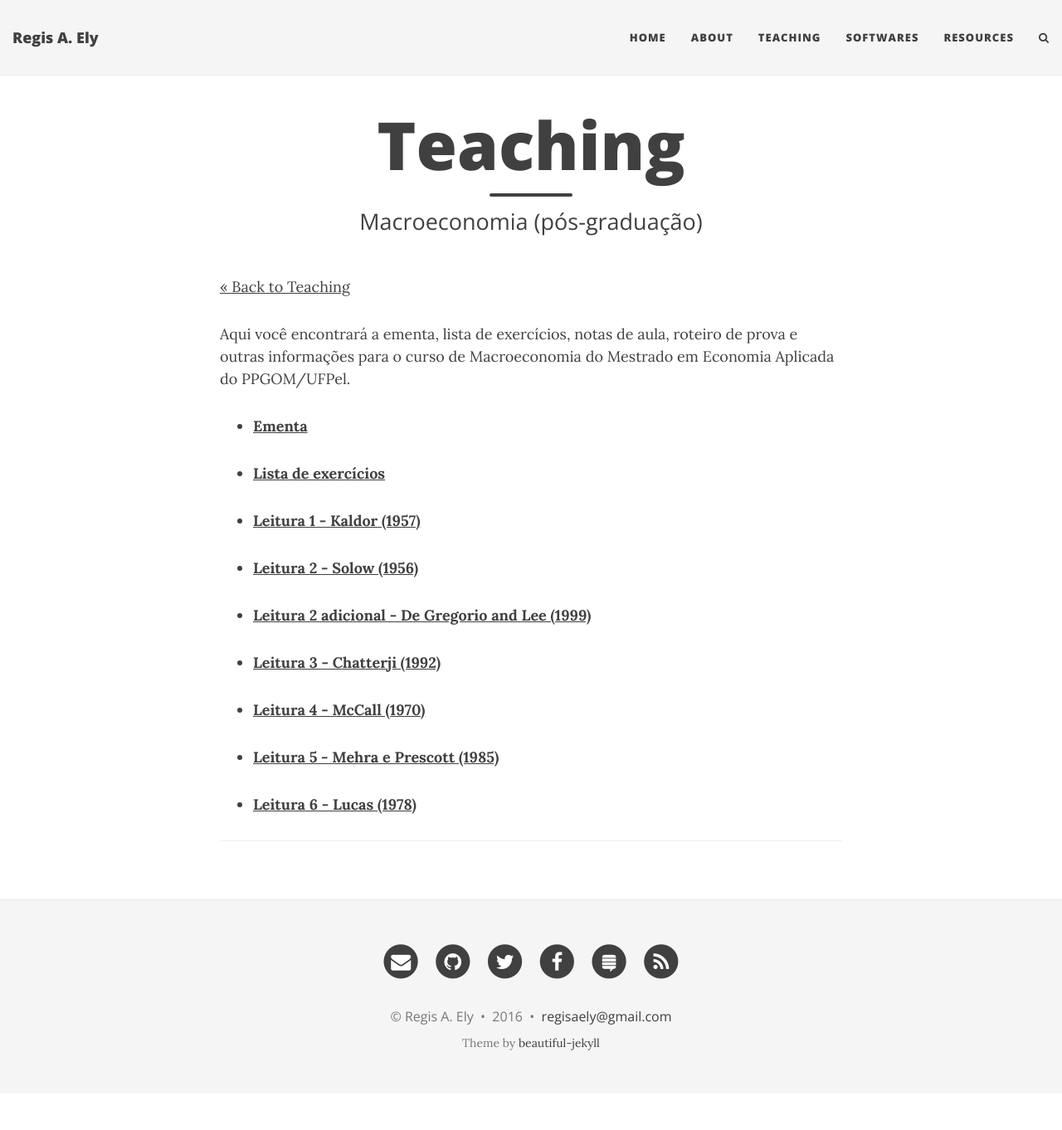
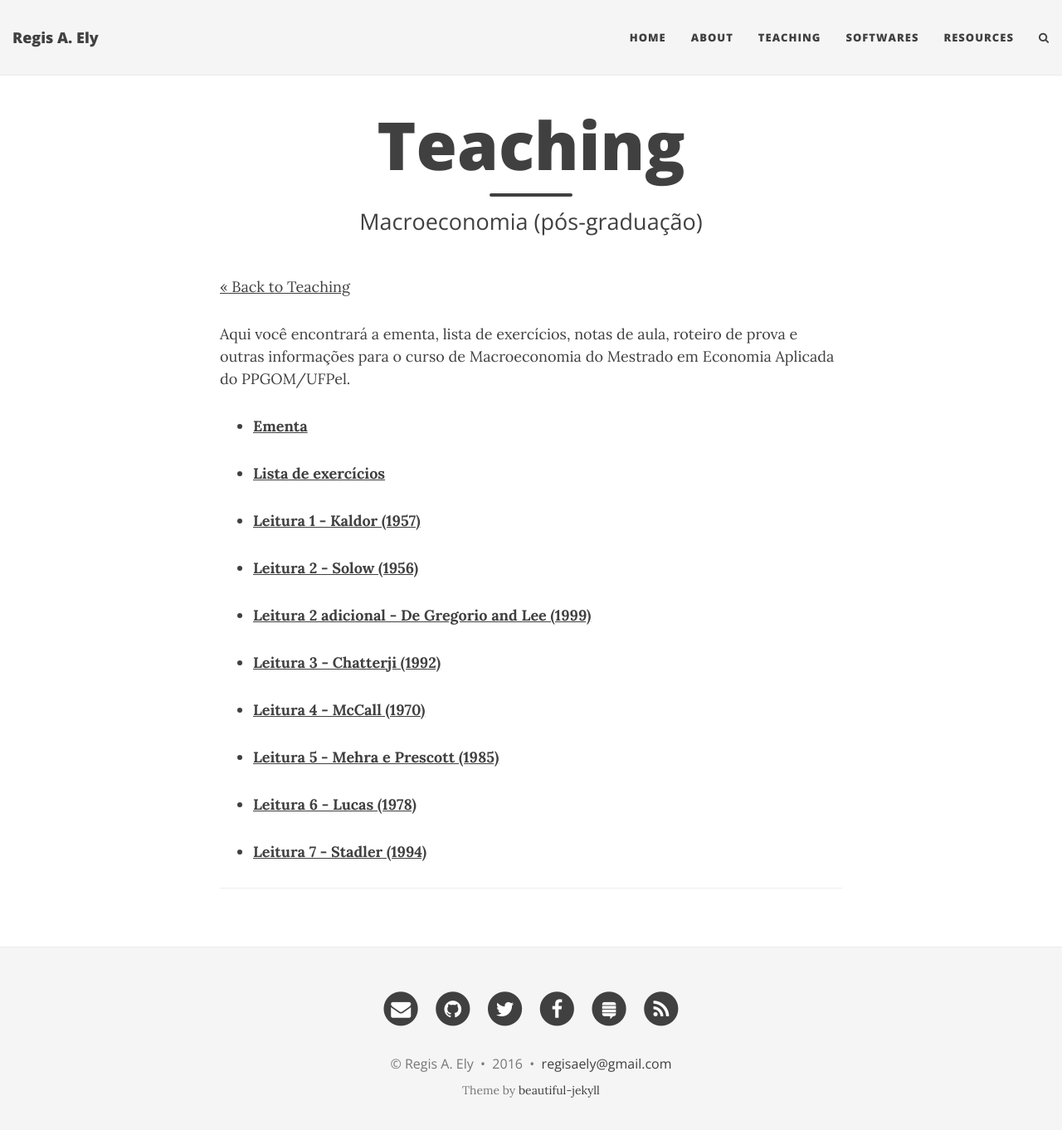
Before and after one commit to regisely/regisely.github.io, a Jekyll site: the page built from macro.md, in a window 1280 px wide and 1375 px high. Shown: the top 1362 px of the window at 83% size. Built offline with Jekyll 4.4.1, drawn with Linux system fonts in a browser that asks for light colours; nearby versions of some CDN libraries.

Commit message:
Macro text

```diff
--- a/macro.md
+++ b/macro.md
@@ -26,4 +26,6 @@ Aqui você encontrará a ementa, lista de exercícios, notas de aula, roteiro de
 
 - **[Leitura 6 - Lucas (1978)](/files/lucas_tree.pdf)**
 
+- **[Leitura 7 - Stadler (1994)](/files/Stadler1994.pdf)**
+
 ---
```
Also changed, not shown: 2 other files.
